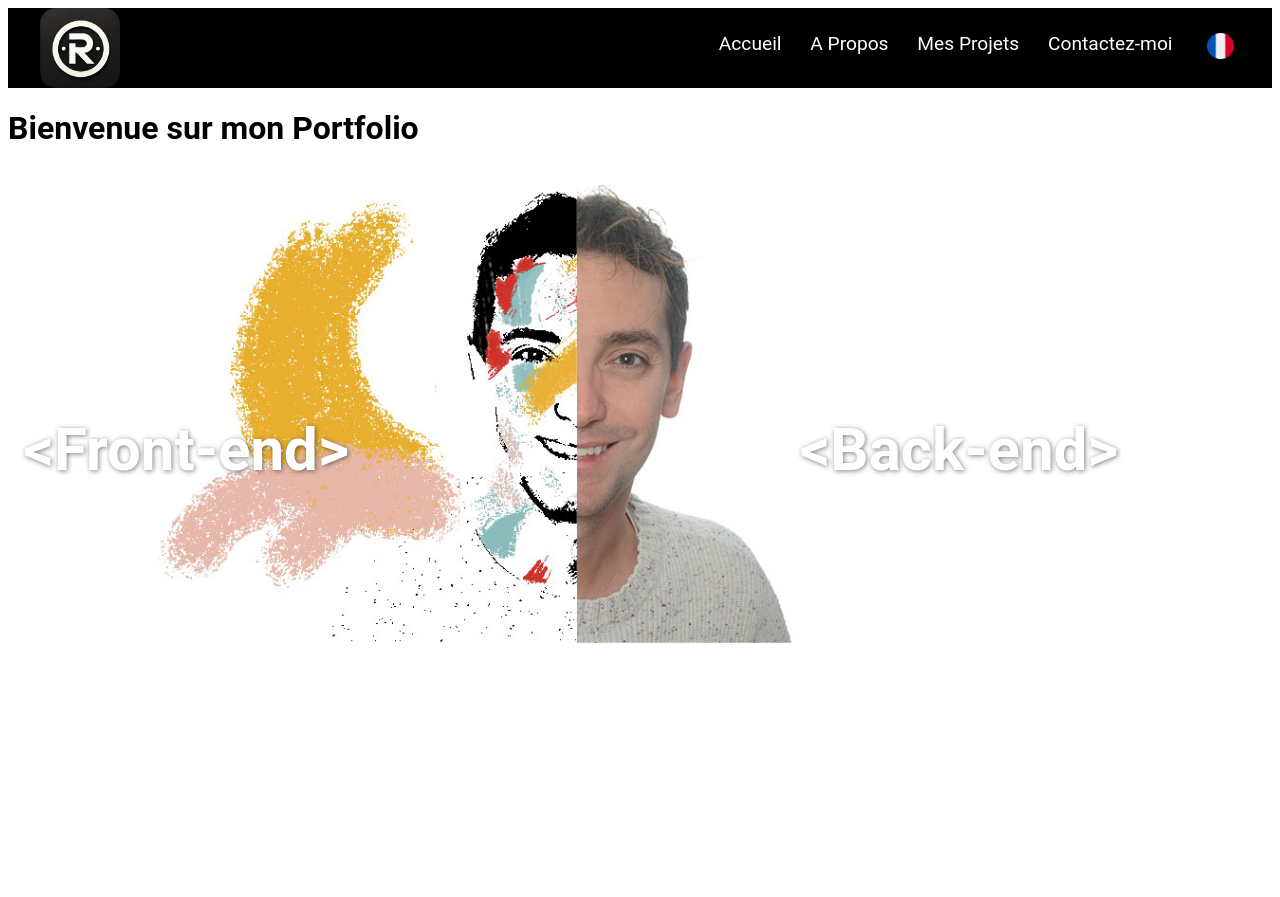
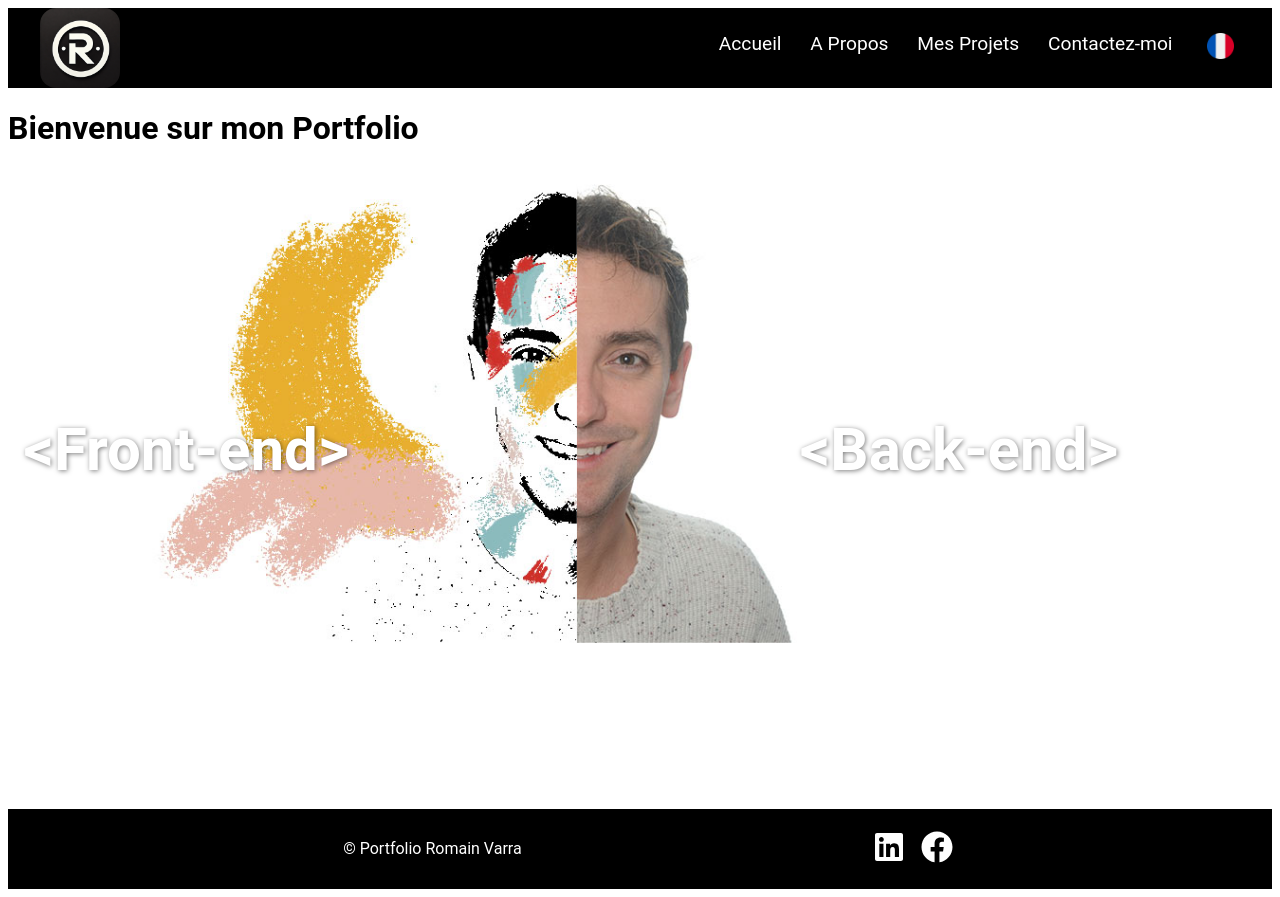
Before and after one commit to RomainVarra/Portfolio, a React (Vite) app: page / in a window 1280 px wide. Before the commit the page ends 800 px from the top, so only its background shows below. Built offline with nearby package versions, Linux system fonts and the light colour scheme; a web font is replaced by a local one.

Commit message:
feat: created footer section

```diff
--- a/package.json
+++ b/package.json
@@ -12,6 +12,7 @@
   "dependencies": {
     "react": "^18.3.1",
     "react-dom": "^18.3.1",
+    "react-icons": "^5.4.0",
     "react-router-dom": "^7.0.2"
   },
   "devDependencies": {
--- a/src/App.tsx
+++ b/src/App.tsx
@@ -2,6 +2,7 @@ import './App.css'
 import NavBar from './components/NavBar/NavBar'
 import { Outlet } from 'react-router-dom'
 import LangProvider from './contexts/LangContext'
+import Footer from './components/Footer/Footer'
 
 function App() {
   return(
@@ -13,6 +14,9 @@ function App() {
 <main>
   <Outlet/>
 </main>
+<footer>
+  <Footer/>
+</footer>
     </LangProvider>
     </>
   )
--- /dev/null
+++ b/src/components/Footer/Footer.tsx
@@ -0,0 +1,27 @@
+import style from "./footer.module.css"
+import {
+    FaFacebook,
+    FaLinkedin,
+  } from "react-icons/fa";
+
+function Footer() {
+    return(
+
+        <article className={style.footerSection}>
+            <section className={style.footerText}>
+        <p>© Portfolio Romain Varra</p>
+            </section>
+            <section >
+            <a className={style.footerIcone} href="https://www.linkedin.com/in/romain-varra/" target="_blank" rel="noreferrer">
+            <FaLinkedin />
+          </a>
+          <a className={style.footerIcone} href="https://www.facebook.com/romain.varra" target="_blank" rel="noreferrer">
+            <FaFacebook />
+          </a>
+            </section>
+        </article>
+
+    )
+}
+
+export default Footer;
--- /dev/null
+++ b/src/components/Footer/footer.module.css
@@ -0,0 +1,25 @@
+.footerSection {
+    background-color: black;
+    color: white;
+    height: 5em;
+    display: flex;
+    flex-wrap: wrap;
+    justify-content: space-evenly;
+    align-items: center;
+}
+
+.footerText {
+    font-size: 1em;
+    padding: 0 1em;
+}
+
+svg {
+    width: 2em;
+    height: 2em;
+    margin-left: 1em;
+    color: white;
+}
+
+svg:hover {
+    color: #a5a3a3;
+}
--- a/src/components/ImagesSlider/ImagesSlider.module.css
+++ b/src/components/ImagesSlider/ImagesSlider.module.css
@@ -3,6 +3,7 @@
     width: 100%;
     max-width: 90%;
     height: 70vh;
+    margin-bottom: 5em;
   }
 
   .sliderLeft, .sliderRight {
```
Also changed, not shown: 1 other file (tests, documents, lock files or other folders).
